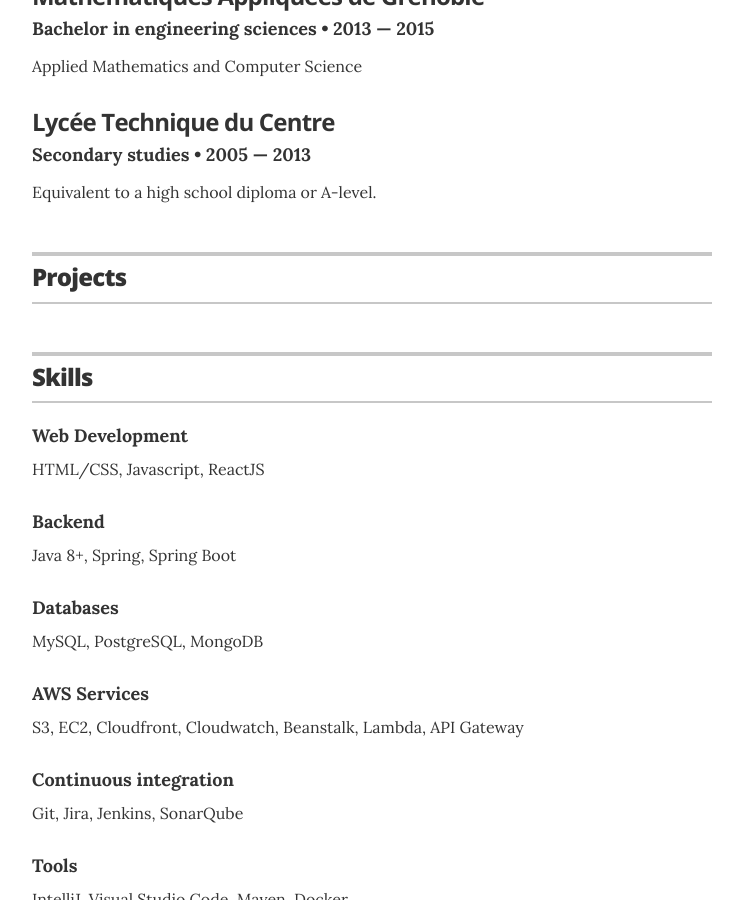
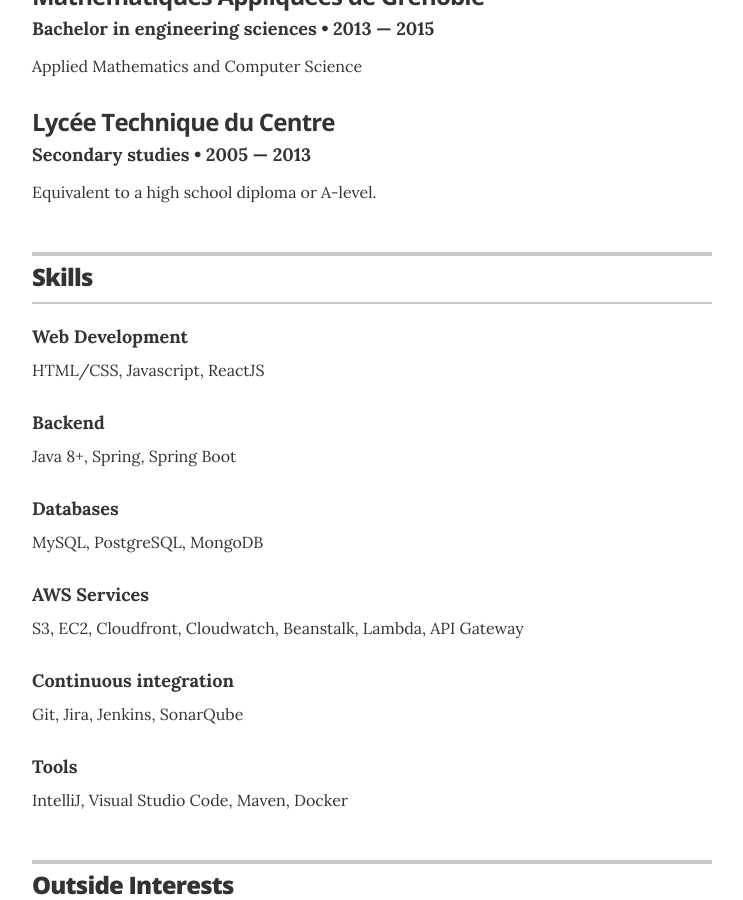
Before and after one commit to nogueivi/nogueivi.github.io, a Jekyll site: the page built from index.html, in a window 1280 px wide and 900 px high, scrolled down 1146 px. Shown: the whole window, without its empty margins (268-1011 px from the left). Built offline with Jekyll 4.4.1, drawn with Linux system fonts in a browser that asks for light colours.

Commit message:
Updated HTML + refactoring

```diff
--- a/_layouts/resume.html
+++ b/_layouts/resume.html
@@ -10,33 +10,25 @@
       <meta itemprop="address" content="{{ site.resume_contact_address }}"/>
 
       <header class="page-header">
-
-        <!-- You can turn off the avatar in _config.yml by setting to false -->
         {% if site.resume_avatar == 'true' %}
         <img src="images/avatar.jpg" alt="my photo" class="avatar no-print" itemprop="image">
         {% endif %}
 
-        <!-- Your name is defined in the _config.yml file -->
         <h1 class="header-name" itemprop="name">{{ site.resume_name }}</h1>
 
-        <!-- Contact buttons don't work in print, configure in the _config.yml file, remove "print-only" to display always. -->
         <div class="header-contact-info print-only">
           <p "style=font-size:10px;">{{ site.resume_header_contact_info }}</p>
         </div>
 
         <div class="title-bar no-print">
-
-          <!-- Your title is also defined in the _config.yml file -->
           <h2 class="header-title" itemprop="jobTitle">{{ site.resume_title }}</h2>
 
-          <!-- This is the markup for the icon links; moved out to an include because it's very verbose, and you shouldn't ever need to edit the markup (unless you want to re-order the icons); if you want to customize which links appear, define them in the _config.yml file -->
           {% include icon-links.html %}
         </div>
 
         <div class="executive-summary no-print" itemprop="description">
           {{ site.resume_header_intro }}
         </div>
-
 
         {% if site.resume_looking_for_work == 'yes' %}
         <ul>
@@ -54,7 +46,6 @@
       </header>
 
       {% if site.resume_section_experience %}
-      <!-- begin Experience -->
       <section class="content-section">
 
         <header class="section-header">
@@ -66,16 +57,14 @@
           <h3 class="resume-item-title" itemprop="name">{{ job.company }}</h3>
           <h4 class="resume-item-details" itemprop="description">{{ job.position }} &bull; {{ job.duration }}</h4>
           <p class="resume-item-copy">{{ job.summary }}</p>
-        </div><!-- end of resume-item -->
+        </div>
         {% endfor %}
 
       </section>
-      <!-- end Experience -->
       {% endif %}
 
 
       {% if site.resume_section_education %}
-      <!-- begin Education -->
       <section class="content-section">
         <header class="section-header">
           <h2>Education</h2>
@@ -93,17 +82,13 @@
               {% endfor %}
             </ul></h5>
 
-
           <p class="resume-item-copy">{{ education.summary }}</p>
         </div>
         {% endfor %}
       </section>
-      <!-- end Education -->
       {% endif %}
 
-
-      {% if site.resume_section_projects %}
-      <!-- begin Projects -->
+      <!-- {% if site.resume_section_projects %}
       <section class="content-section">
         <header class="section-header">
           <h2>Projects</h2>
@@ -119,11 +104,9 @@
         {% endfor %}
 
       </section>
-      <!-- end Projects -->
-      {% endif %}
+      {% endif %} -->
 
       {% if site.resume_section_skills %}
-      <!-- begin Skills -->
       <section class="content-section">
 
         <header class="section-header">
@@ -137,7 +120,6 @@
         {% endfor %}
 
       </section>
-      <!-- end Skills -->
       {% endif %}
 
       <!-- {% if site.resume_section_recognition %}
@@ -175,7 +157,6 @@
       {% endif %}
 
       {% if site.resume_section_interests %}
-      <!-- begin Interests -->
       <section class="content-section">
 
         <header class="section-header">
@@ -191,7 +172,6 @@
         </div>
 
       </section>
-      <!-- end Interests -->
       {% endif %}
 
       {% if site.resume_section_links %}
@@ -212,7 +192,6 @@
       {% endif %}
 
       {% if site.resume_print_social_links %}
-      <!-- begin Print Social Links -->
       <section class="content-section print-only">
 
         <header class="section-header">
@@ -224,15 +203,9 @@
         </div>
 
       </section>
-      <!-- end Print Social Links -->
       {% endif %}
 
-      <footer class="page-footer">
-
-      </footer>
-
+      <footer class="page-footer" />
     </div>
-
   </body>
-
 </html>
```
